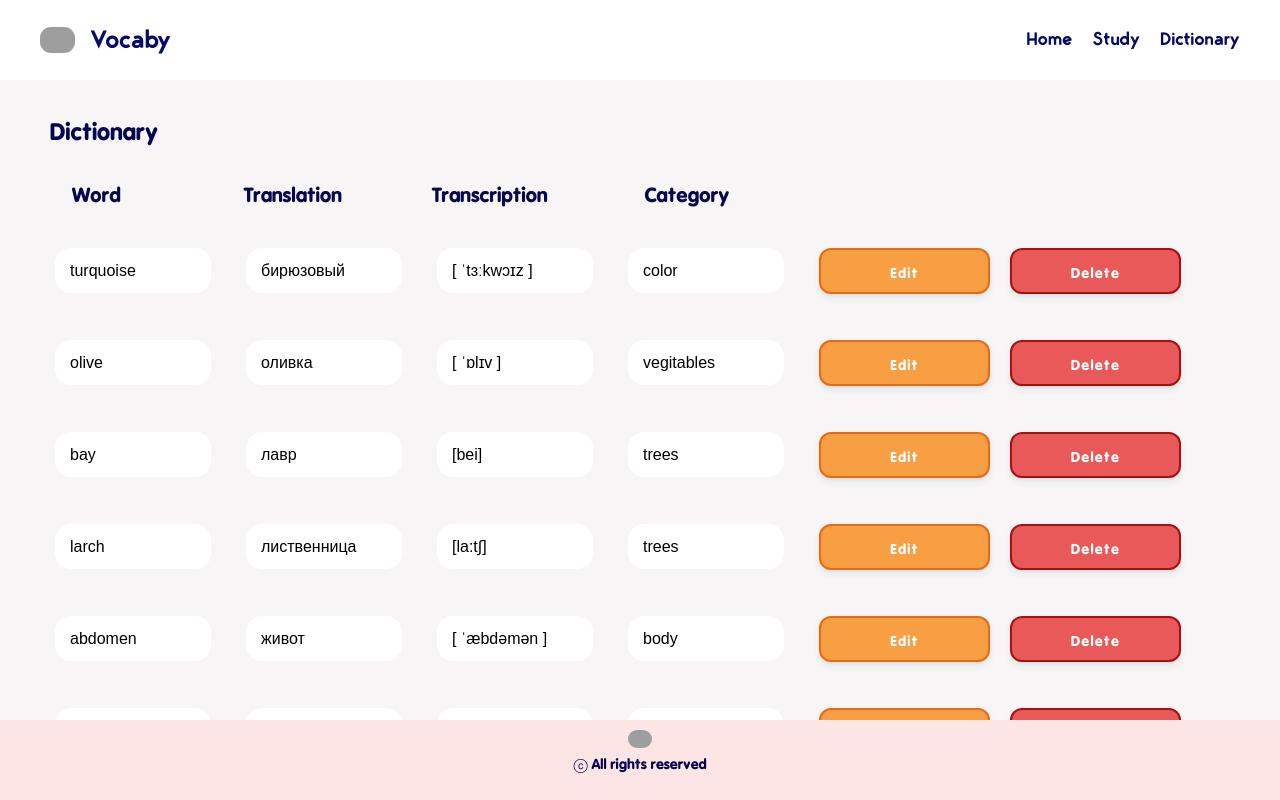
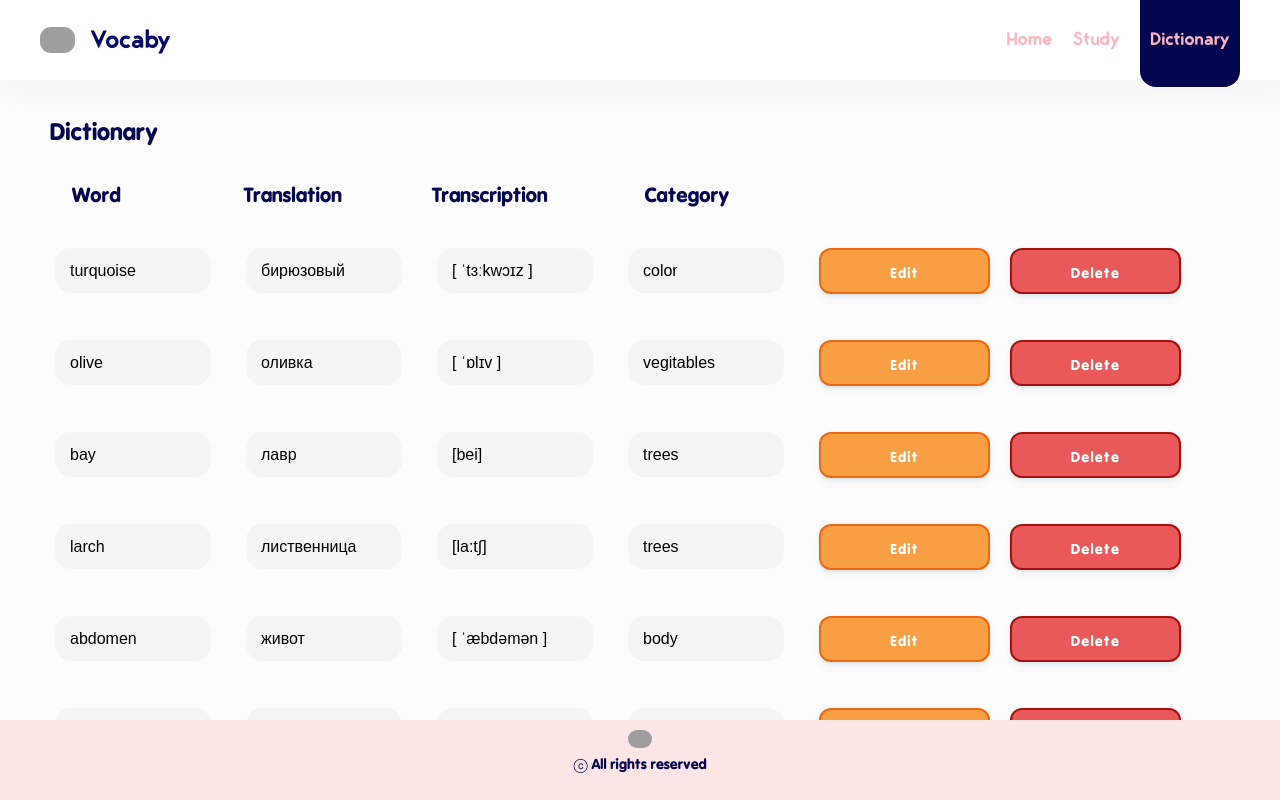
Before and after one commit to RomanovaCute/foreign-words-react, a React (Create React App) app: page /dictionary in a window 1280 px wide. Built offline with nearby package versions, Linux system fonts and the light colour scheme; grey boxes are pictures that could not be loaded.

Commit message:
fix: change nav & title styles

```diff
--- a/src/components/list/main/styles.jsx
+++ b/src/components/list/main/styles.jsx
@@ -30,7 +30,7 @@ const InputsList = styled.ul((props) => {
             display: flex;
             align-items: center;
             justify-content: flex-start;
-            background: white;
+            background: #f5f5f5;
             border-radius: 16px;
             padding-left: 15px;
             height: 45px;
--- a/src/components/navigation/Nav.jsx
+++ b/src/components/navigation/Nav.jsx
@@ -1,4 +1,4 @@
-import { Link } from 'react-router-dom';
+import { NavLink, Link } from 'react-router-dom';
 import logo from '../../images/logo.png'
 import {CustomNav, Wrapper, LogoBox, Items} from './styles'
 
@@ -14,9 +14,9 @@ function Nav(){
                     </LogoBox>
                 </Link>
                 <Items>
-                    <Link to="/">Home</Link>
-                    <Link to="/study">Study</Link>
-                    <Link to="/dictionary">Dictionary</Link>
+                    <NavLink to="/">Home</NavLink>
+                    <NavLink to="/study">Study</NavLink>
+                    <NavLink to="/dictionary">Dictionary</NavLink>
                 </Items>
             </Wrapper>
         </CustomNav>
--- a/src/components/navigation/styles.jsx
+++ b/src/components/navigation/styles.jsx
@@ -11,7 +11,7 @@ const CustomNav = styled.div`
     color: #04064f;
     font-weight: bold;
     font-size: 18px;
-    // box-shadow: 5px 1px 50px rgb(167 167 167 / 50%);
+    box-shadow: 5px 1px 50px rgb(174 174 174 / 15%);
 `
 
 const Wrapper = styled.div`
@@ -40,6 +40,8 @@ const Items = styled.div`
     display: flex;
     flex-direction: row;
     gap: 20px;
+    height: 100%;
+    align-items: center;
 
     .study,.dictionary{
         cursor: pointer;
@@ -47,7 +49,16 @@ const Items = styled.div`
     }
 
     a{
-        color: #070a66;
+        color: #fbb5c1;
+    }
+
+    .active{
+        display: flex;
+        align-items: center;
+        height: 100%;
+        padding: 17px 10px;
+        background: #04064f;
+        border-radius: 0 0 16px 16px;
     }
 `
 
--- a/src/components/pageTitle/styles.jsx
+++ b/src/components/pageTitle/styles.jsx
@@ -9,6 +9,7 @@ justify-content: flex-start;
     font-family: 'Vag world bold';
     color: #04064f;
     font-size: 20px;
+    background: #fdfcfc;;
 `
 const TitleBox = styled.div`
     display: flex;
--- a/src/index.js
+++ b/src/index.js
@@ -33,7 +33,8 @@ const GlobalStyles = createGlobalStyle`
     }
 
     .main{
-      background: #f7f5f5;
+      // background: #f7f5f5;
+      background: #fdfcfc;;
       display: flex;
       height: 80vh;
       flex-direction: column;
```
Lines whose indentation alone changed are shown as unchanged.
